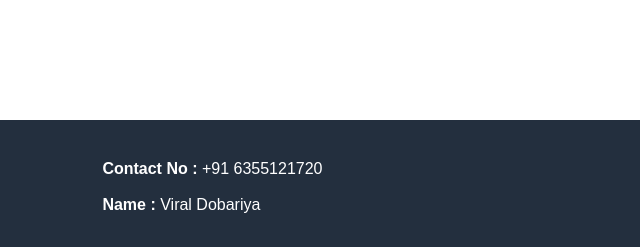
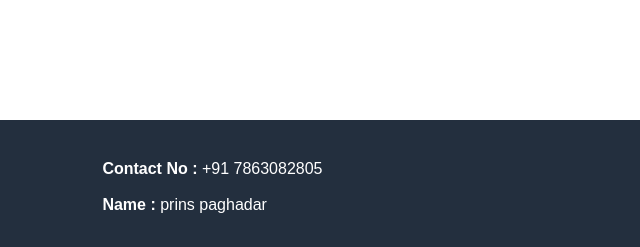
Before and after one commit to prinspatel345/Explore-Gujarat-Wonders, a plain HTML site: page experience11.html in a window 1280 px wide. Shown: the part 2141-2388 px from the top of the page, 0-640 px from the left. Drawn offline with Linux system fonts and the light colour scheme.

Commit message:
Update experience11.html

```diff
--- a/experience11.html
+++ b/experience11.html
@@ -30,9 +30,9 @@
         </div>
     </div>
     <div id="footer">
-        <p><b>Contact No :  </b>+91 6355121720</p>
+        <p><b>Contact No :  </b>+91 7863082805</p>
         <br>
-        <p><b>Name :  </b>Viral Dobariya</p>
+        <p><b>Name :  </b>prins paghadar</p>
         <br>
         <br>
         <a id="linkedina" href="https://www.linkedin.com/in/viral-dobariya-9743982b0/"><img id="linkedin" src="https://upload.wikimedia.org/wikipedia/commons/thumb/8/81/LinkedIn_icon.svg/2048px-LinkedIn_icon.svg.png"></a>
```
